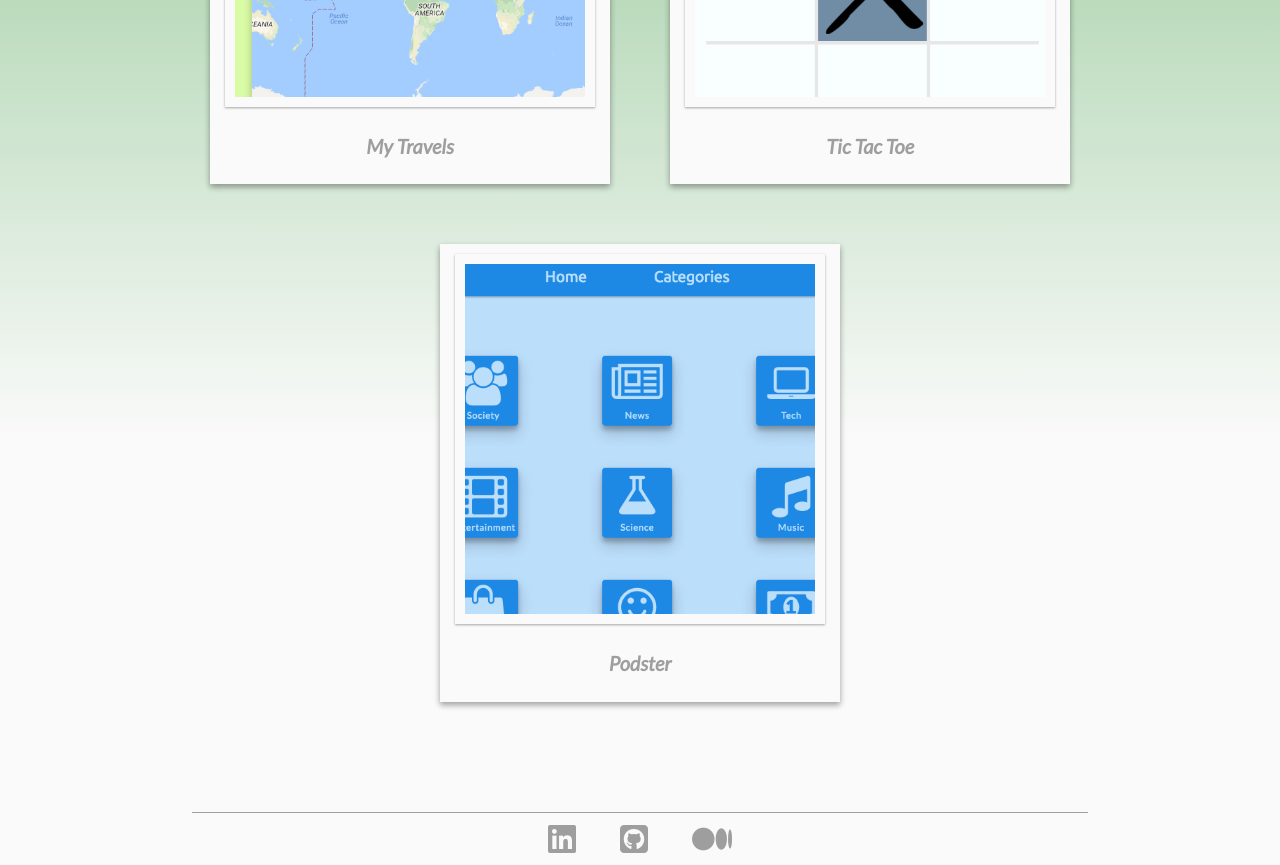
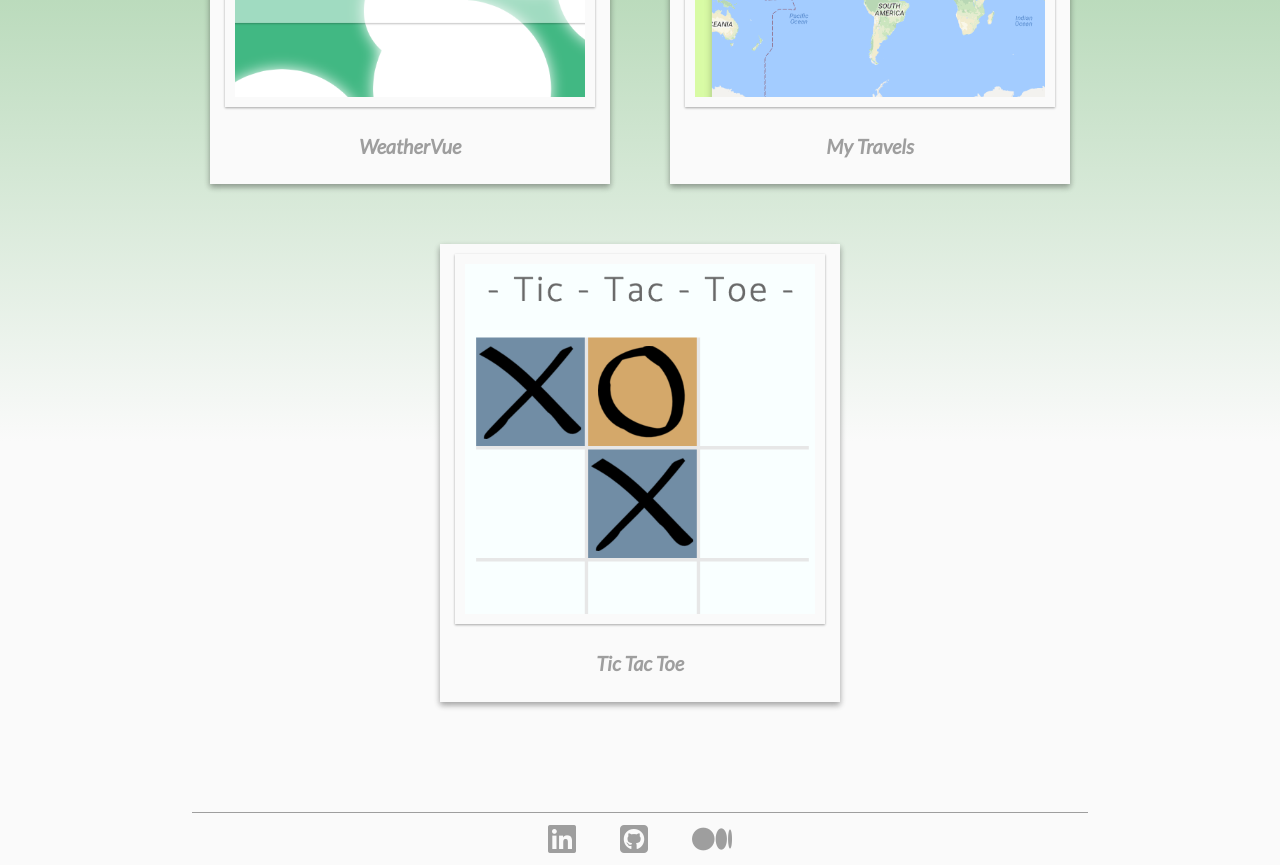
Before and after one commit to maffkipp/portfolio, a React (Create React App) app: page /projects in a window 1280 px wide. Shown: the part 1040-1905 px from the top of the page. Built offline with nearby package versions, Linux system fonts and the light colour scheme.

Commit message:
added weathervue project, removed podster

```diff
--- a/src/projectData.js
+++ b/src/projectData.js
@@ -2,7 +2,7 @@ import petesPedals from './images/petes-pedals.png';
 import bogbody from './images/bogbody.png';
 import myTravels from './images/my-travels.png';
 import ticTacToe from './images/tic-tac-toe.png';
-import podster from './images/podster.png';
+import weathervue from './images/weathervue.png';
 
 
 const projectData = [
@@ -12,7 +12,7 @@ const projectData = [
     image: petesPedals,
     url: "https://www.petespedals.net/",
     github: "https://github.com/maffkipp/petes_pedals",
-    about: "This is a website I built for my Dad's guitar pedal business. I was focused on making a site that could be easily modified and expanded by the client without them needing to edit any code.",
+    about: "This is a website I built for a client's guitar pedal business. I was focused on making a site that could be easily modified and expanded by the client without them needing to edit any code.",
     details: "This project was built using primarily React and Contentful CMS. This combination allowed me full control over the layout while still affording the client all the benefits of a modern CMS. I looked to Material Design for inspiration for the layout, colors, and fonts; I also used react-images for the photo lightbox and moment.js for date parsing."
   },
   {
@@ -25,8 +25,17 @@ const projectData = [
     details: "I used this project as an opportunity to dive into using webpack as a build tool, as I previously had not had the opportunity to use it outside the React ecosystem. I used babel for ES6 support, and I used Sass to write my stylesheets. I also used animate.css for simple animations along with smooth-scroll."
   },
   {
+    title: "WeatherVue",
+    id: "03",
+    image: weathervue,
+    url: "https://weathervue.wesmk.com/",
+    github: "https://github.com/maffkipp/vue-weather-app",
+    about: "This is a weather app I built using the OpenWeatherMap API. It was built with the intention of learning more about VueJS and the HTML5 Canvas API.",
+    details: "This project was built using vue-cli. It utilizes Vue to update the page based on the data pulled in from an external API. The background of the page is an HTML5 canvas element set to randomly create circles of different sizes, directions, and velocities; collisions with the outer edges of the browser window are also accounted for."
+  },
+  {
     title: "My Travels",
-    id: "03",
+    id: "04",
     image: myTravels,
     url: "http://my-travels-log.herokuapp.com/",
     github: "https://github.com/maffkipp/my_travels_log",
@@ -35,21 +44,12 @@ const projectData = [
   },
   {
     title: "Tic Tac Toe",
-    id: "04",
+    id: "05",
     image: ticTacToe,
     url: "https://tic-tac-toe-maffkipp.herokuapp.com/",
     github: "https://github.com/maffkipp/tic-tac-toe/tree/wes_lab",
     about: "A game of tic-tac-toe built using HTML, CSS, and vanilla Javascript. This is an older project, but I really like the way it turned out visually. ",
     details: "Besides the basic front-end tools, I built a simple server for this app with NodeJS and Express. I also am using Sass on this project as a way to keep my CSS better organized. The primary goal of this project was to become comfortable with DOM manipulation without using Jquery, and I would say I was fairly successful in that regard."
-  },
-  {
-    title: "Podster",
-    id: "05",
-    image: podster,
-    url: "https://podster.mattray.io/",
-    github: "https://github.com/MattRay0295/podcast-app",
-    about: "This is a single page app that helps users find new podcasts by trending or by category; there is also a 'random podcast' button. Unfortunately, the API we used has since been shut down, and the app is currently not recieving any data.",
-    details: "I was part of a part of a three person group working on this project, but I contributed to most every part of it. I was solely responsible for the CSS and for setting up the proxy server with Node and Express, but I also spent a lot of time working with React to build all our front end logic. We used the Audiosearch API, which is now offline, but I have plans to rebuild the server down the line."
   }
 ]
 
```
Also changed, not shown: src/images/weathervue.png (added), 1 other file (tests, documents, lock files or other folders).
